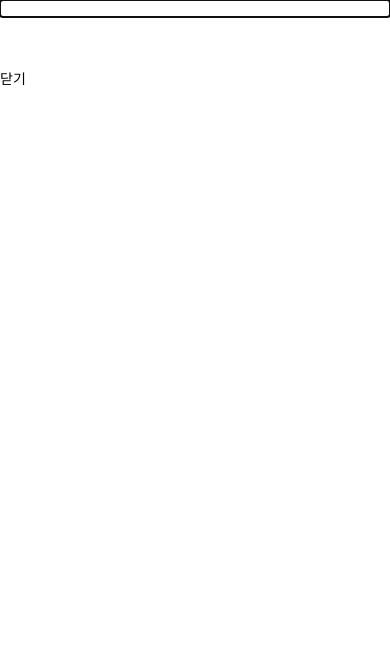
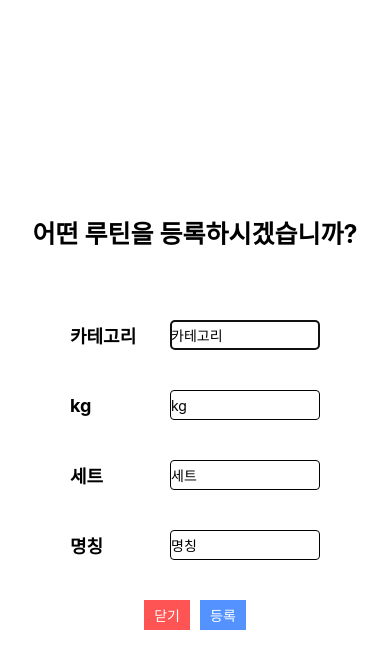
Before and after one commit to kigpand/healthinfo, a React Native app: screen /NewDataMain in a window 390 px wide. Both pictures are taken after a click on the element 195 px from the left and 392 px from the top of the page. Shown: the top 668 px of the page. Built offline with nearby package versions, Linux system fonts and the light colour scheme.

Commit message:
routine 등록처리

```diff
--- a/components/NewDataModalList.tsx
+++ b/components/NewDataModalList.tsx
@@ -1,4 +1,5 @@
 import {StyleSheet, Text, TextInput, View} from 'react-native';
+import {borderColor} from '../style/color';
 
 type Props = {
   label: string;
@@ -7,11 +8,34 @@ type Props = {
 
 export default function NewDataModalList({label, onChangeText}: Props) {
   return (
-    <View>
-      <Text>{label}</Text>
-      <TextInput onChangeText={onChangeText} placeholder={label} />
+    <View style={styles.container}>
+      <Text style={styles.title}>{label}</Text>
+      <TextInput
+        style={styles.input}
+        onChangeText={onChangeText}
+        placeholder={label}
+      />
     </View>
   );
 }
 
-const styles = StyleSheet.create({});
+const styles = StyleSheet.create({
+  container: {
+    padding: 20,
+    flexDirection: 'row',
+    alignItems: 'center',
+    justifyContent: 'center',
+  },
+  title: {
+    fontWeight: 'bold',
+    fontSize: 18,
+    width: 100,
+  },
+  input: {
+    borderWidth: 1,
+    borderColor: 'black',
+    width: 150,
+    height: 30,
+    borderRadius: 4,
+  },
+});
--- a/components/modal/NewDataModal.tsx
+++ b/components/modal/NewDataModal.tsx
@@ -1,27 +1,78 @@
 import {useState} from 'react';
-import {Modal, StyleSheet, Text} from 'react-native';
+import {Modal, StyleSheet, Text, View} from 'react-native';
 import NewDataModalList from '../NewDataModalList';
+import {falseColor} from '../../style/color';
+import {trueColor} from '../../style/color';
+import {IRoutineData} from '../../interface/IRoutine';
 
 type Props = {
   onView: boolean;
+  getRoutineArr: (routine: IRoutineData) => void;
   closeView: () => void;
 };
 
-export default function NewDataModal({onView, closeView}: Props) {
+export default function NewDataModal({
+  onView,
+  getRoutineArr,
+  closeView,
+}: Props) {
   const [category, onChangeCategory] = useState<string>('');
   const [kg, onChangeKg] = useState<string>('');
   const [set, onChangeSet] = useState<string>('');
   const [title, onChangeTitle] = useState<string>('');
 
+  function onAdd() {
+    getRoutineArr({category, kg, set: Number(set), title});
+    closeView();
+  }
+
   return (
     <Modal animationType="slide" transparent={false} visible={onView}>
-      <NewDataModalList label={category} onChangeText={onChangeCategory} />
-      <NewDataModalList label={kg} onChangeText={onChangeKg} />
-      <NewDataModalList label={set} onChangeText={onChangeSet} />
-      <NewDataModalList label={title} onChangeText={onChangeTitle} />
-      <Text onPress={closeView}>닫기</Text>
+      <View style={styles.container}>
+        <Text style={styles.title}>어떤 루틴을 등록하시겠습니까?</Text>
+        <NewDataModalList label={'카테고리'} onChangeText={onChangeCategory} />
+        <NewDataModalList label={'kg'} onChangeText={onChangeKg} />
+        <NewDataModalList label={'세트'} onChangeText={onChangeSet} />
+        <NewDataModalList label={'명칭'} onChangeText={onChangeTitle} />
+        <View style={styles.buttons}>
+          <Text style={styles.cancle} onPress={closeView}>
+            닫기
+          </Text>
+          <Text style={styles.add} onPress={onAdd}>
+            등록
+          </Text>
+        </View>
+      </View>
     </Modal>
   );
 }
 
-const styles = StyleSheet.create({});
+const styles = StyleSheet.create({
+  container: {
+    flex: 1,
+    alignItems: 'center',
+    justifyContent: 'center',
+  },
+  title: {
+    fontSize: 25,
+    fontWeight: 'bold',
+    marginBottom: 50,
+  },
+  buttons: {
+    marginTop: 20,
+    flexDirection: 'row',
+    gap: 10,
+  },
+  cancle: {
+    paddingHorizontal: 10,
+    paddingVertical: 5,
+    backgroundColor: falseColor,
+    color: 'white',
+  },
+  add: {
+    paddingHorizontal: 10,
+    paddingVertical: 5,
+    backgroundColor: trueColor,
+    color: 'white',
+  },
+});
--- a/navigation/NewDataMain.tsx
+++ b/navigation/NewDataMain.tsx
@@ -1,7 +1,7 @@
 import {RouteProp, useRoute} from '@react-navigation/native';
 import {Image, Pressable, StyleSheet, Text, View} from 'react-native';
 import {borderColor, buttonColor, mainColor} from '../style/color';
-import {useState} from 'react';
+import {useEffect, useState} from 'react';
 import {IRoutineData} from '../interface/IRoutine';
 import NewDataModal from '../components/modal/NewDataModal';
 
@@ -10,9 +10,13 @@ export default function NewDataMain() {
   const [routineArr, setRoutineArr] = useState<IRoutineData[]>([]);
   const [viewModal, setViewModal] = useState<boolean>(false);
 
-  function getRoutineArr(routine: IRoutineData[]) {
-    setRoutineArr(routine);
+  function getRoutineArr(routine: IRoutineData) {
+    setRoutineArr([...routineArr, routine]);
   }
+
+  useEffect(() => {
+    console.log(routineArr);
+  }, [routineArr]);
 
   return (
     <View style={styles.container}>
@@ -24,7 +28,11 @@ export default function NewDataMain() {
           alt="plus"
         />
       </Pressable>
-      <NewDataModal onView={viewModal} closeView={() => setViewModal(true)} />
+      <NewDataModal
+        onView={viewModal}
+        getRoutineArr={getRoutineArr}
+        closeView={() => setViewModal(false)}
+      />
       {routineArr.length > 0 && (
         <Pressable style={styles.button}>
           <Text style={{color: 'white'}}>등록</Text>
```
